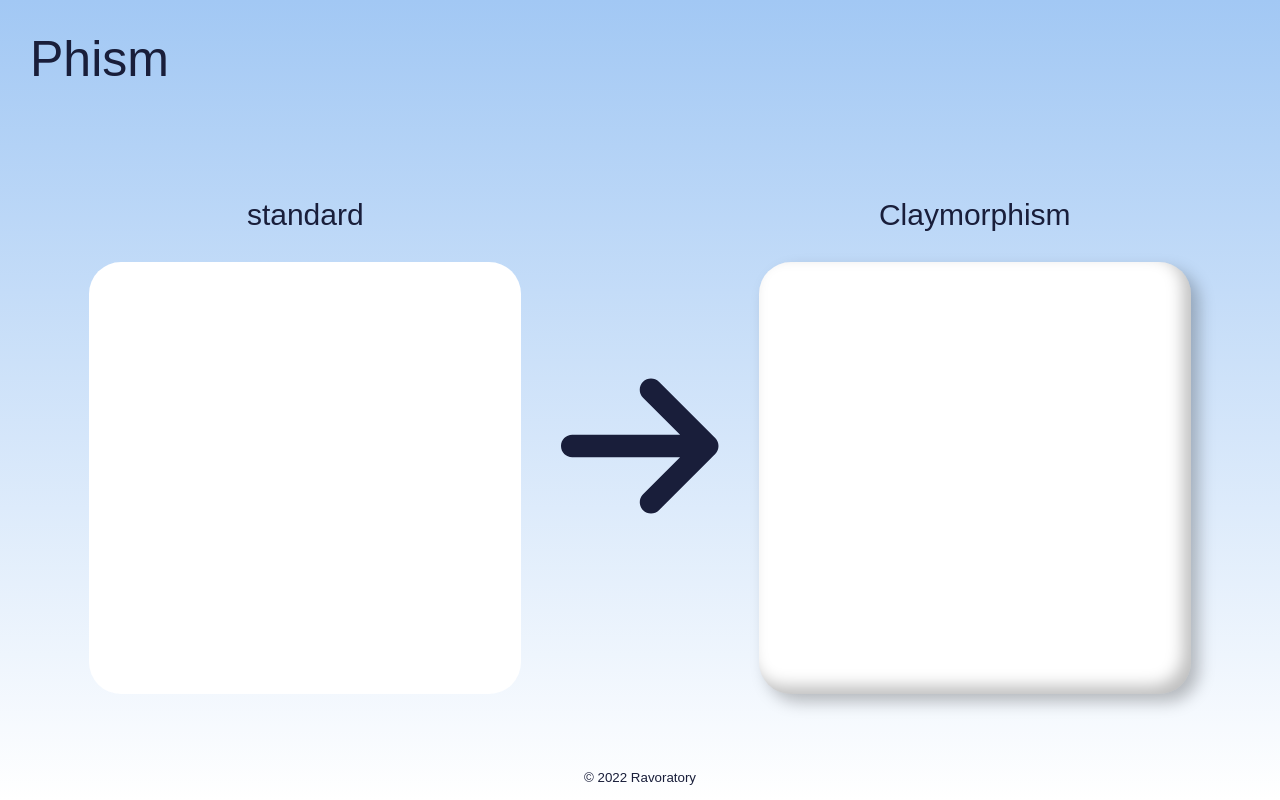
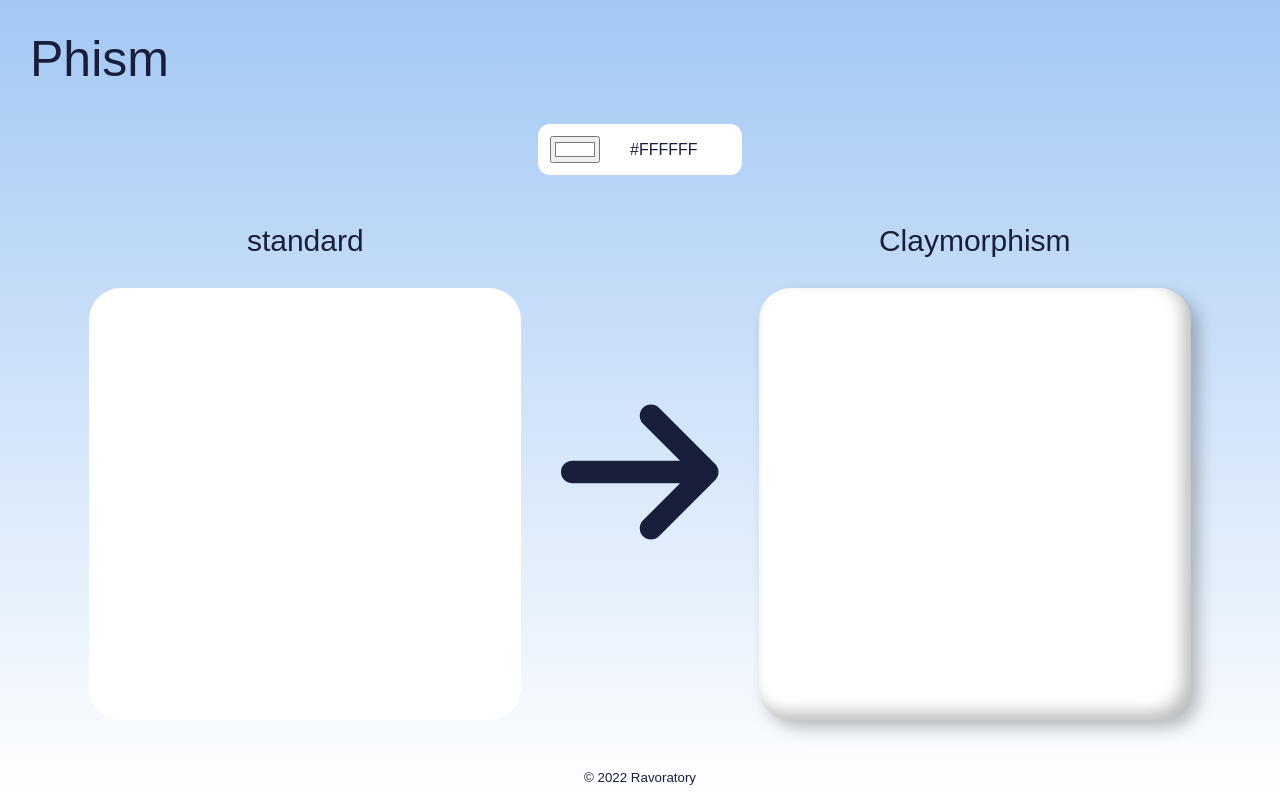
Before and after one commit to ravoratory/phism, a React (Create React App) app: page / in a window 1280 px wide. Built offline with nearby package versions, Linux system fonts and the light colour scheme; a web font is replaced by a local one.

Commit message:
add design state

```diff
--- a/src/App.tsx
+++ b/src/App.tsx
@@ -1,6 +1,7 @@
 import styled from 'styled-components';
 
 import { Board } from './components/board';
+import { Config } from './components/config';
 
 const App = () => {
   return (
@@ -9,6 +10,7 @@ const App = () => {
         Phism
       </header>
       <main>
+        <Config />
         <Board />
       </main>
       <footer>
@@ -32,8 +34,9 @@ const Content = styled.div`
   }
   > main {
     display: flex;
+    flex-direction: column;
+    align-items: center;
     height: 100%;
-    flex-direction: row;
   }
   > footer {
     min-height: 2rem;
--- a/src/components/board.tsx
+++ b/src/components/board.tsx
@@ -1,23 +1,23 @@
 import styled from 'styled-components';
-import { Claymorphism } from '../designs';
 import { FontAwesomeIcon } from '@fortawesome/react-fontawesome';
 import { faArrowRight } from '@fortawesome/free-solid-svg-icons';
-// import { selectStyle } from '../features/style';
-// import { useAppSelector } from '../hooks';
+import { useAppSelector } from '../hooks';
+import { selectColor } from '../features/color';
+import { selectDesign } from '../features/design';
 
 export const Board = () => {
-  // const _ = useAppSelector(selectStyle);
-  const clay = new Claymorphism();
+  const color = useAppSelector(selectColor);
+  const design = useAppSelector(selectDesign);
   return (
     <Content>
       <div id="base">
         <span>standard</span>
-        <Card></Card>
+        <Card color={color}></Card>
       </div>
       <FontAwesomeIcon icon={faArrowRight} size="6x"/>
       <div id="styled">
-        <span>{clay.name}</span>
-        <Card props={clay.style}></Card>
+        <span>{design?.name ?? 'standard'}</span>
+        <Card props={design?.style ?? ''} color={color}></Card>
       </div>
     </Content>
   );
@@ -43,8 +43,8 @@ const Content = styled.div`
   }
 `;
 
-const Card = styled.div<{ props?: string }>`
-  background-color: white;
+const Card = styled.div<{ props?: string, color?: string }>`
+  background-color: ${(props) => props.color ?? 'white'};
   width: 400px;
   height: 400px;
   border-radius: 32px;
--- /dev/null
+++ b/src/components/config.tsx
@@ -0,0 +1,32 @@
+import React from 'react';
+import styled from 'styled-components';
+import { selectColor, setColor } from '../features/color';
+import { useAppDispatch, useAppSelector } from '../hooks';
+
+export const Config = () => {
+  const color = useAppSelector(selectColor);
+  const dispatch = useAppDispatch();
+
+  const onChange = (e: React.ChangeEvent<HTMLInputElement>) => {
+    e.preventDefault();
+    dispatch(setColor(e.target.value));
+  };
+
+  return (
+    <Main>
+      <input type="color" onChange={onChange} id="picker" value={color}/>
+      <label htmlFor="picker">{color.toUpperCase()}</label>
+    </Main>
+  );
+};
+
+const Main = styled.div`
+  width: 180px;
+  padding: 12px;
+  background-color: white;
+  display: flex;
+  justify-items: center;
+  align-items: center;
+  grid-gap: 30px;
+  border-radius: 12px;
+`;
--- a/src/features/color.ts
+++ b/src/features/color.ts
@@ -6,7 +6,7 @@ interface ColorState {
 }
 
 const initialState: ColorState = {
-  value: '#faebd7',
+  value: '#ffffff',
 };
 
 export const colorSlice = createSlice({
--- /dev/null
+++ b/src/features/design.ts
@@ -0,0 +1,27 @@
+import { createSlice, PayloadAction } from '@reduxjs/toolkit';
+import { RootState } from '../store';
+import Phism from '../designs/phism';
+import { Claymorphism } from '../designs';
+
+interface DesignState {
+  value: Phism | null;
+}
+
+const initialState: DesignState = {
+  // TODO: add other designs
+  value: new Claymorphism(),
+};
+
+export const DesignSlice = createSlice({
+  name: 'Design',
+  initialState,
+  reducers: {
+    setDesign: (state, action: PayloadAction<Phism|null>) => {
+      state.value = action.payload;
+    },
+  },
+});
+
+export const { setDesign } = DesignSlice.actions;
+export const selectDesign = (state: RootState) => state.designReducer.value;
+export default DesignSlice.reducer;
--- a/src/features/style.ts
+++ /dev/null
@@ -1,24 +0,0 @@
-import { createSlice, PayloadAction } from '@reduxjs/toolkit';
-import { RootState } from '../store';
-
-interface StyleState {
-  value: string;
-}
-
-const initialState: StyleState = {
-  value: '',
-};
-
-export const StyleSlice = createSlice({
-  name: 'Style',
-  initialState,
-  reducers: {
-    setStyle: (state, action: PayloadAction<string>) => {
-      state.value = action.payload;
-    },
-  },
-});
-
-export const { setStyle } = StyleSlice.actions;
-export const selectStyle = (state: RootState) => state.styleReducer.value;
-export default StyleSlice.reducer;
--- a/src/store.ts
+++ b/src/store.ts
@@ -1,12 +1,12 @@
 import { configureStore } from '@reduxjs/toolkit';
 // write below to import your reducers.
 import colorReducer from './features/color';
-import styleReducer from './features/style';
+import designReducer from './features/design';
 
 export const store = configureStore({
   reducer: {
     colorReducer,
-    styleReducer,
+    designReducer,
   },
 });
 
```
